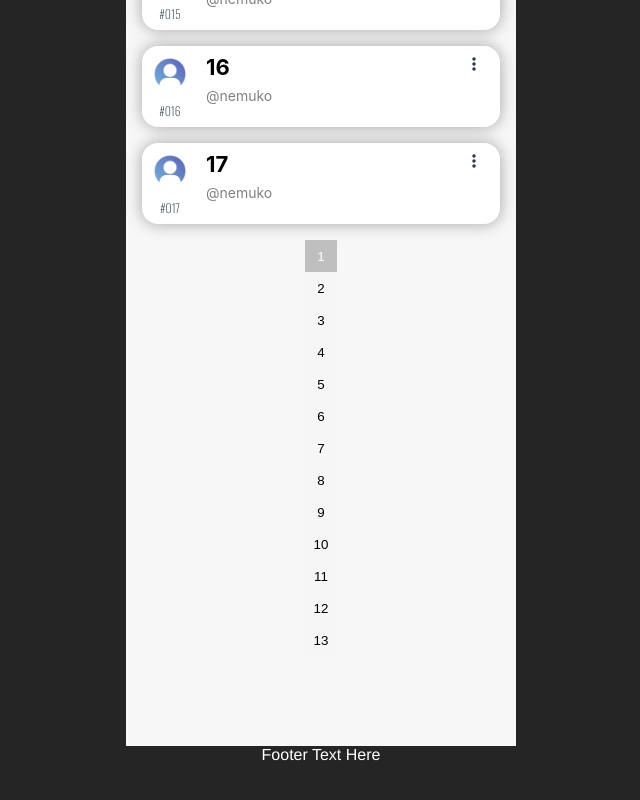
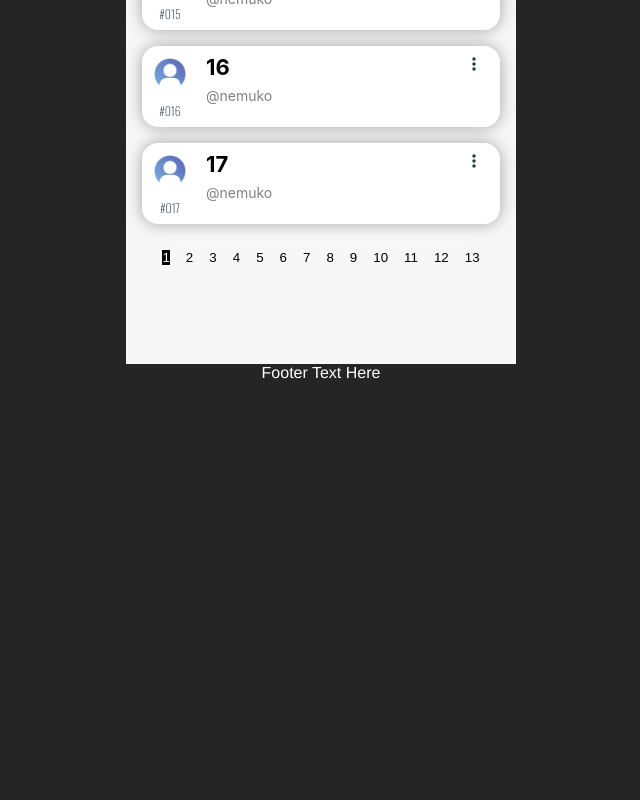
Before and after one commit to simd-float4x4/2525, a Vue app in the folder niconico-researcher/: page / in a window 1280 px wide. Shown: the part 2135-2935 px from the top of the page, without its empty margins (319-959 px from the left). After the commit the page ends 2679 px from the top, so only its background shows below. Built offline with nearby package versions, Linux system fonts and the light colour scheme.

Commit message:
fix: ページネーションを横並びに

```diff
--- a/niconico-researcher/src/App.vue
+++ b/niconico-researcher/src/App.vue
@@ -145,28 +145,4 @@ body {
   position: relative;
 }
 
-.page-btn {
-    margin: 0 8px;
-    button {
-        width: 32px;
-        height: 32px;
-        border: none;
-        outline: none;
-        background-color: #f6f6f6;
-        box-shadow: 0 2px 4px rgba($color: #000000, $alpha: 0.15);
-        cursor: pointer;
-        transition: 0.1s;
-
-        &:hover {
-            background-color: #f2f2f2;
-            box-shadow: 0 2px 4px rgba($color: #000000, $alpha: 0.25);
-        }
-    }
-
-    .active {
-        color: #fff;
-        background-color: #bfbfbf;
-    }
-}
-
 </style>
--- a/niconico-researcher/src/components/Pagination/Pagination.vue
+++ b/niconico-researcher/src/components/Pagination/Pagination.vue
@@ -50,3 +50,11 @@ export default {
     }
 }
 </script>
+
+<style scoped>
+    .page-btns {
+        width: 100%;
+        display: flex;
+        justify-content: center;
+    }
+</style>
--- a/niconico-researcher/src/components/Pagination/PaginationButton.vue
+++ b/niconico-researcher/src/components/Pagination/PaginationButton.vue
@@ -1,6 +1,6 @@
 <template>
     <div class="page-btn">
-        <button @click="btnPressed"
+        <button class="page-btn-item" @click="btnPressed"
             :class="{active: isCurrentPage}"
         >{{ pageNumber }} </button>
     </div>
@@ -24,3 +24,26 @@ export default {
     }
 }
 </script>
+
+<style scoped>
+    button {
+        margin: 0;
+        padding: 0;
+        background: none;
+        border: none;
+        border-radius: 0;
+        outline: none;
+        -webkit-appearance: none;
+        -moz-appearance: none;
+        appearance: none;
+    }
+
+    .page-btn {
+        margin: 8px;
+        .active {
+            background-color: black;
+            color: white;
+        }
+    }
+
+</style>
--- a/niconico-researcher/src/js/enum.js
+++ b/niconico-researcher/src/js/enum.js
@@ -2,57 +2,69 @@ export const Services = {
     Twitch: {
         serviceId: 1,
         label: "Twitch",
-        icon: 'fa-brands fa-twitch'
+        icon: 'fa-brands fa-twitch',
+        brandColor: '#6441a5',
     },
     Whowatch: {
         serviceId: 2,
-        label: "ふわっち"
+        label: "ふわっち",
+        brandColor: '#fb5824',
     },
     Twitcasting: {
         serviceId: 3,
-        label: "ツイキャス"
+        label: "ツイキャス",
+        brandColor: '#0273ff',
     },
     YouTubeLive: {
         serviceId: 4,
         label: "YouTubeライブ",
         icon: 'fa-brands fa-youtube',
+        brandColor: '#c4302b',
     },
     LINEOpenChat: {
         serviceId: 5,
         label: "オープンチャット",
         icon: 'fa-brands fa-line',
+        brandColor: '#06c755',
     },
     Twitter: {
         serviceId: 6,
         label: "X/スペース",
         icon: 'fa-brands fa-square-x-twitter',
+        brandColor: '#0f1419',
     },
     Instagram: {
         serviceId: 7,
         label: "Instagram",
         icon: 'fa-brands fa-instagram',
+        brandColor: '#cf2e92',
     },
     TikTok: {
         serviceId: 8,
         label: "TikTok",
         icon: 'fa-brands fa-tiktok',
+        brandColor: '#fe2c55',
     },
     Mildom: {
         serviceId: 9,
-        label: "ミルダム"
+        label: "ミルダム",
+        brandColor: '',
     },
     All: {
         serviceId: 997,
-        label: "ALL"
+        label: "ALL",
+        brandColor: '#BAA898',
     },
     NowStreaming: {
         serviceId: 1,
         label: "配信中",
-        icon: 'fa-solid fa-video'
+        icon: 'fa-solid fa-video',
+        brandColor: 'red',
     },
     Other: {
         serviceId: 999,
         label: "その他",
         icon: 'fa-solid fa-ellipsis-vertical',
+        brandColor: '#6f4b3e',
     },
 }
```
